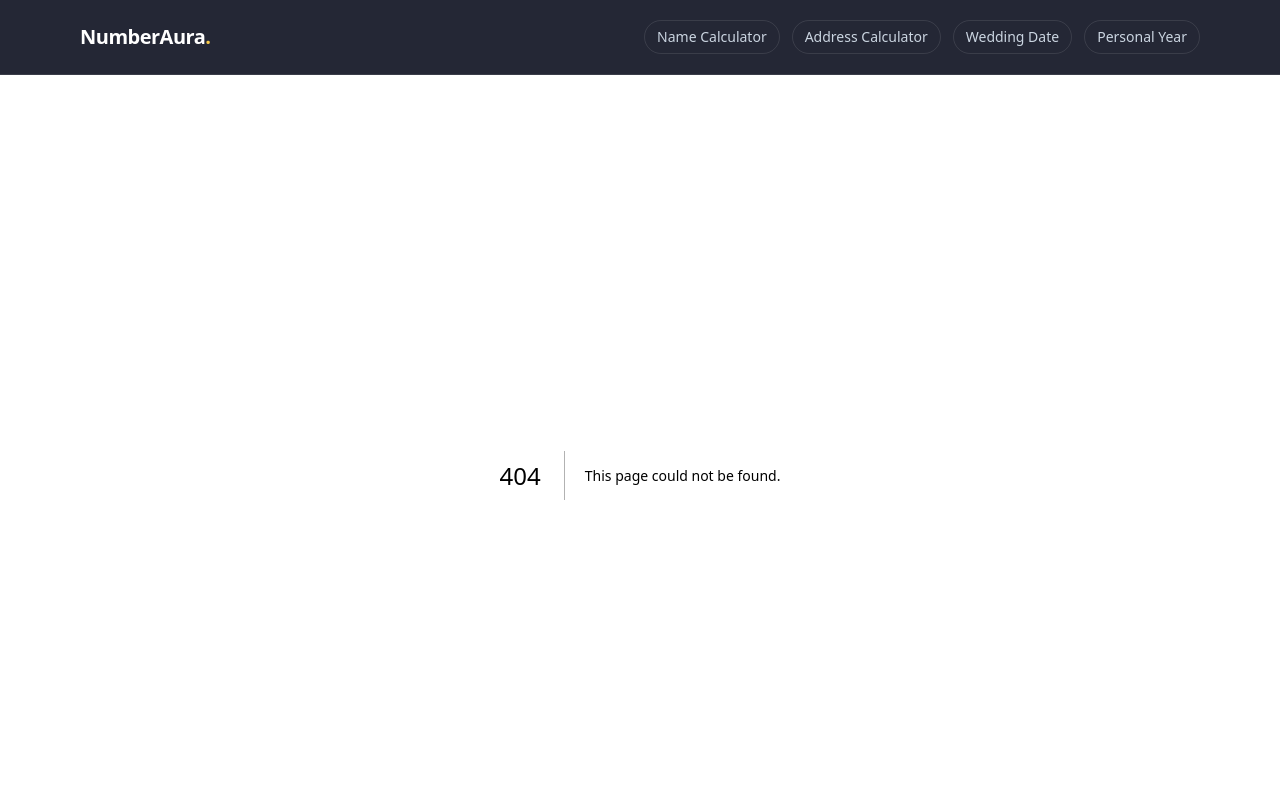
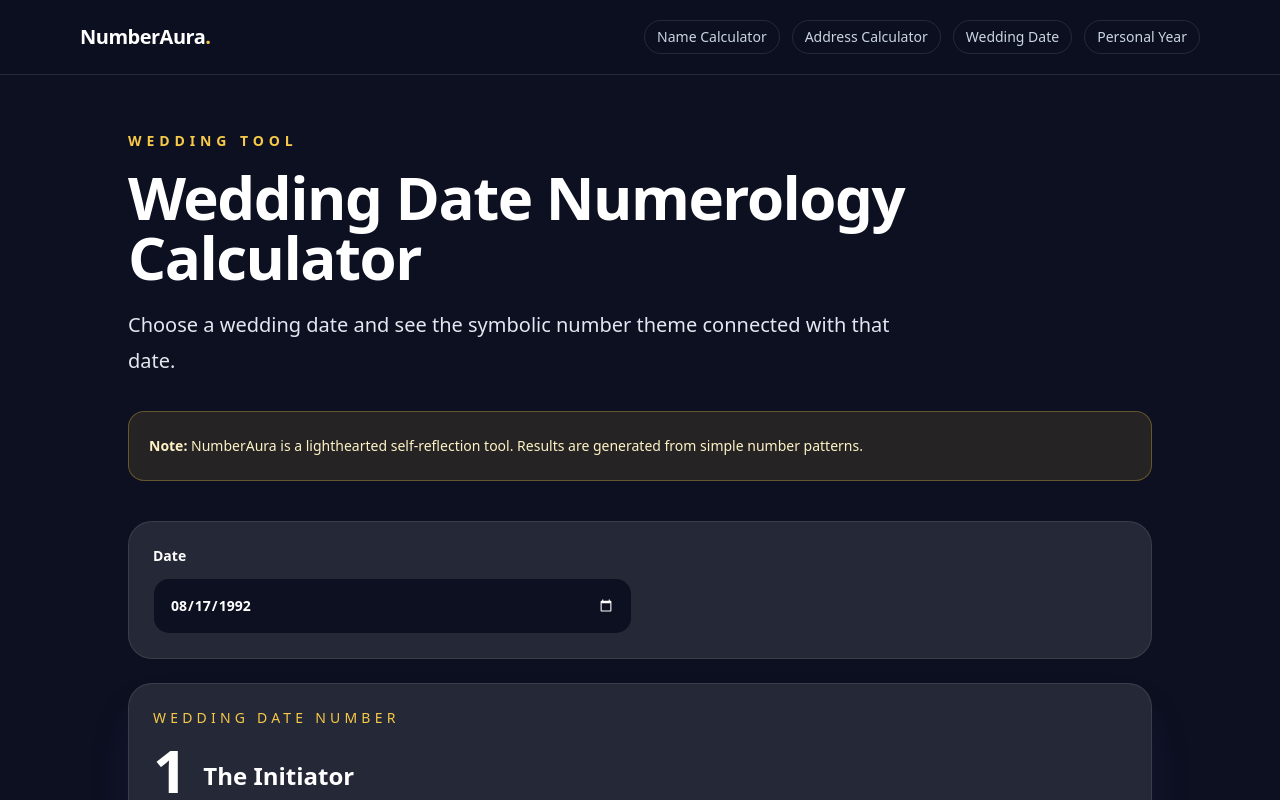
Before and after one commit to brandyaptx/ai-startup-cases, a Next.js app: page /wedding-date-numerology-calculator in a window 1280 px wide. Before the commit this address had no page. Shown: the top 800 px of the page. Built offline with nearby package versions, Linux system fonts and the light colour scheme.

Commit message:
Add wedding date numerology page

```diff
--- /dev/null
+++ b/app/wedding-date-numerology-calculator/page.tsx
@@ -0,0 +1,16 @@
+import type { Metadata } from 'next';
+import { SimpleDateCalculator } from '@/components/DateCalculator';
+import { CalculatorShell } from '@/components/SeoContent';
+
+export const metadata: Metadata = {
+  title: 'Wedding Date Numerology Calculator',
+  description: 'Calculate the numerology number of a wedding date and read a symbolic relationship theme.'
+};
+
+export default function Page() {
+  return (
+    <CalculatorShell eyebrow="Wedding tool" title="Wedding Date Numerology Calculator" keyword="wedding date numerology calculator" intro="Choose a wedding date and see the symbolic number theme connected with that date.">
+      <SimpleDateCalculator type="wedding" />
+    </CalculatorShell>
+  );
+}
```
